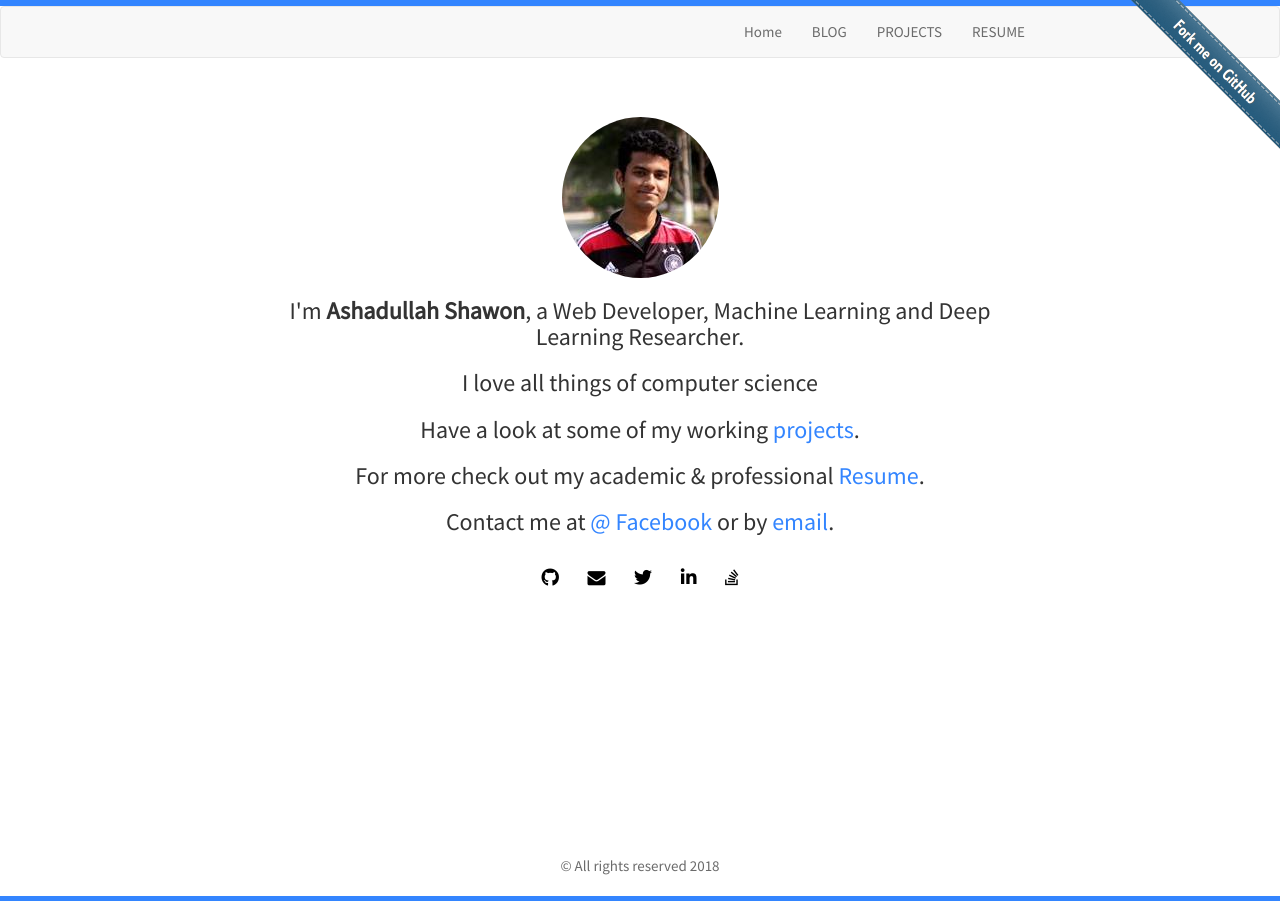
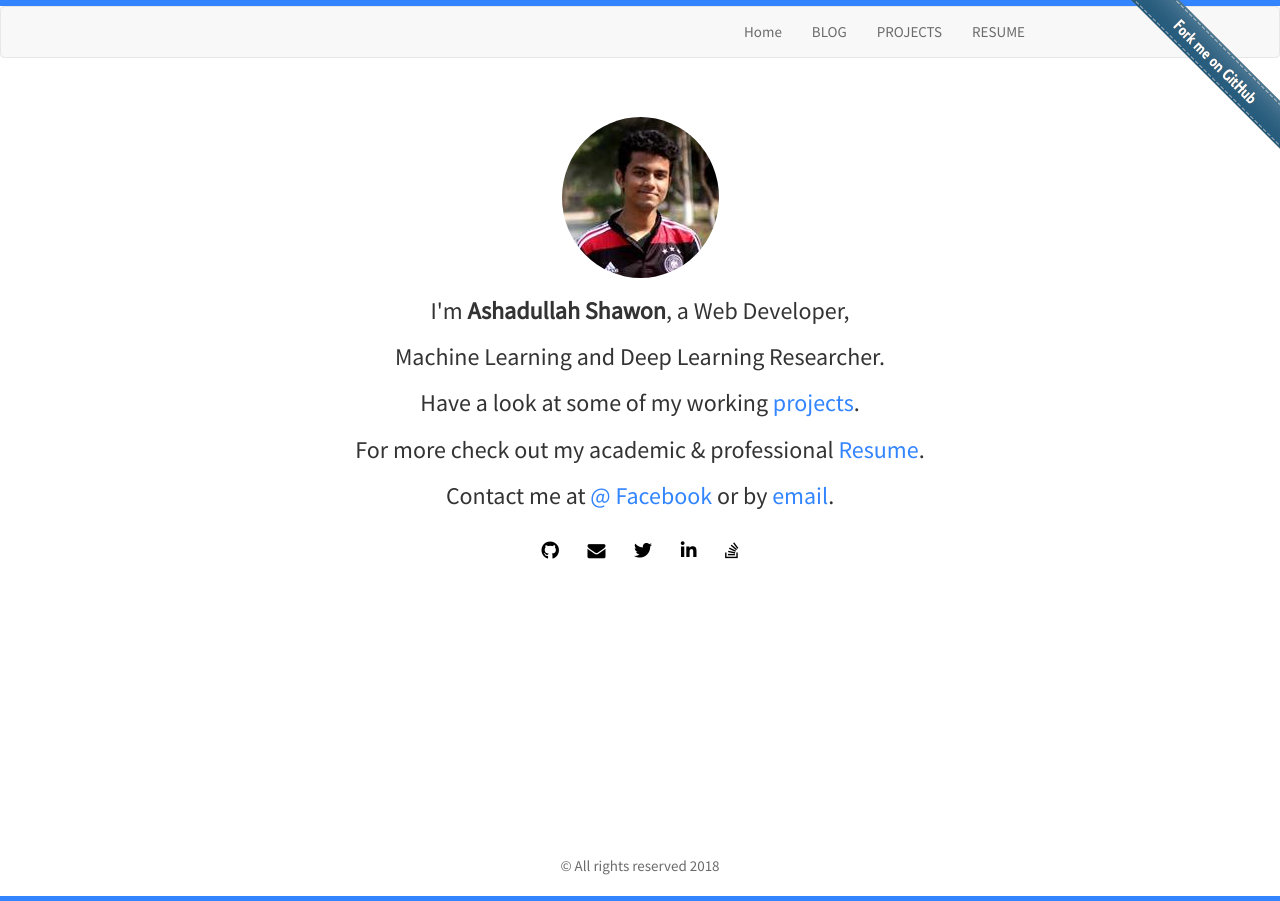
Before and after one commit to shawon100/shawon100.github.io, a Jekyll site: the page built from index.html, in a window 1280 px wide. Built offline with Jekyll 4.4.1, drawn with Linux system fonts in a browser that asks for light colours; nearby versions of some CDN libraries; library files that are not in the unit come from our copies.

Commit message:
Update index.html

```diff
--- a/index.html
+++ b/index.html
@@ -7,8 +7,8 @@ layout: home
 	  <div class="avatar">
 		<img class="img-circle" src="{{ site.baseurl }}static/img/{{ site.avatar }}" alt="Responsive image">
 	  </div>
-	  <h3>I'm <strong>{{ site.author }}</strong>, a Web Developer, Machine Learning and Deep Learning Researcher.</h3>
-	  <h3>I love all things of computer science </h3>
+	  <h3>I'm <strong>{{ site.author }}</strong>, a Web Developer,</h3>
+	  <h3>Machine Learning and Deep Learning Researcher.</h3>
 	  <h3>Have a look at some of my working <a href="{{ site.baseurl }}projects.html"> projects</a>.</h3>
 	  <h3>For more check out my academic &amp; professional <a href="resume.html">Resume</a>.</h3>
 	  <h3>Contact me at <a href="http://facebook.com/ashadullah.shawon">@ Facebook</a> or by <a href="mailto:{{ site.email }}">email</a>.</h3>
```
